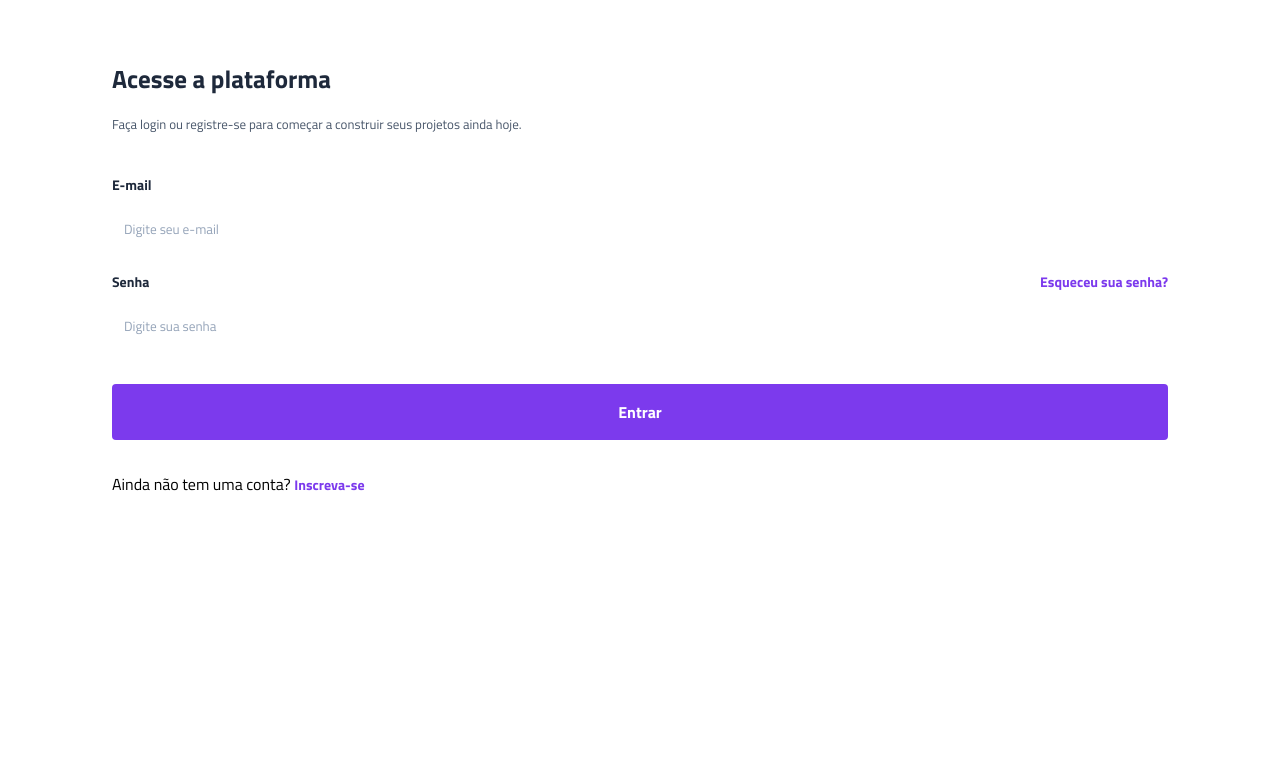
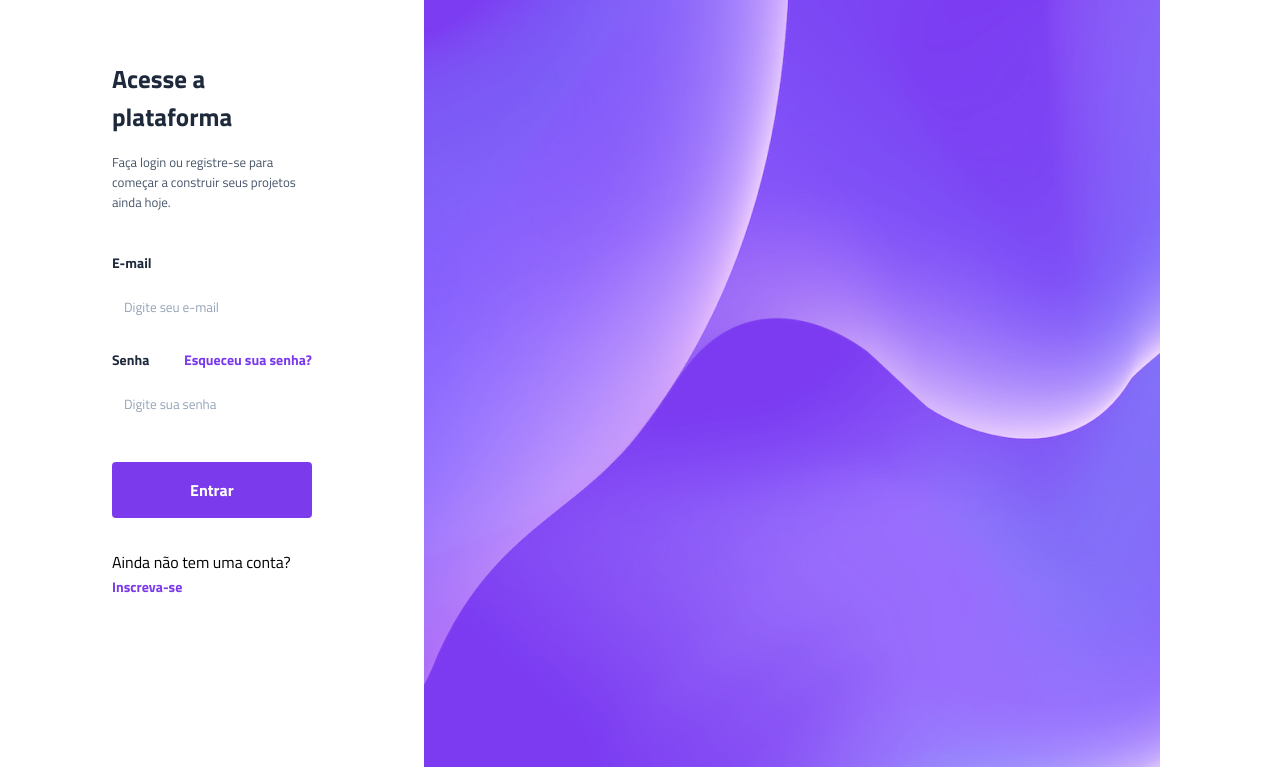
Before and after one commit to KynPrism/projeto-vertigo, a plain HTML site: page index.html in a window 1280 px wide. Shown: the part 133-906 px from the top of the page. Before the commit the page ends 800 px from the top, so only its background shows below. Drawn offline with Linux system fonts and the light colour scheme.

Commit message:
inserção do background desktop

```diff
--- a/index.html
+++ b/index.html
@@ -47,6 +47,9 @@
             </section>
         </main>
     </div>
+    <div class="bg-desktop">
+        <img src="./imagens/bg-desktop.png" alt="background desktop">
+    </div>
 </body>
 
 </html>
--- a/style.css
+++ b/style.css
@@ -121,7 +121,15 @@ main {
     font-size: 1rem;
 }
 
+.bg-desktop {
+    display: none;
+}
+
 @media(min-width: 1000px) {
+    body {
+        display: flex;
+    }
+
     header {
         background: none;
         justify-content: flex-start;
@@ -135,5 +143,14 @@ main {
     main {
         padding-inline: 7rem;
     }
+
+    .counteudo {
+        width: 100%;
+    }
+
+    .bg-desktop {
+        display: block;
+        width: 100%;
+    }
 }
 /* nome da cor, rgb, rgba, hex, hsl, hwb */
```
